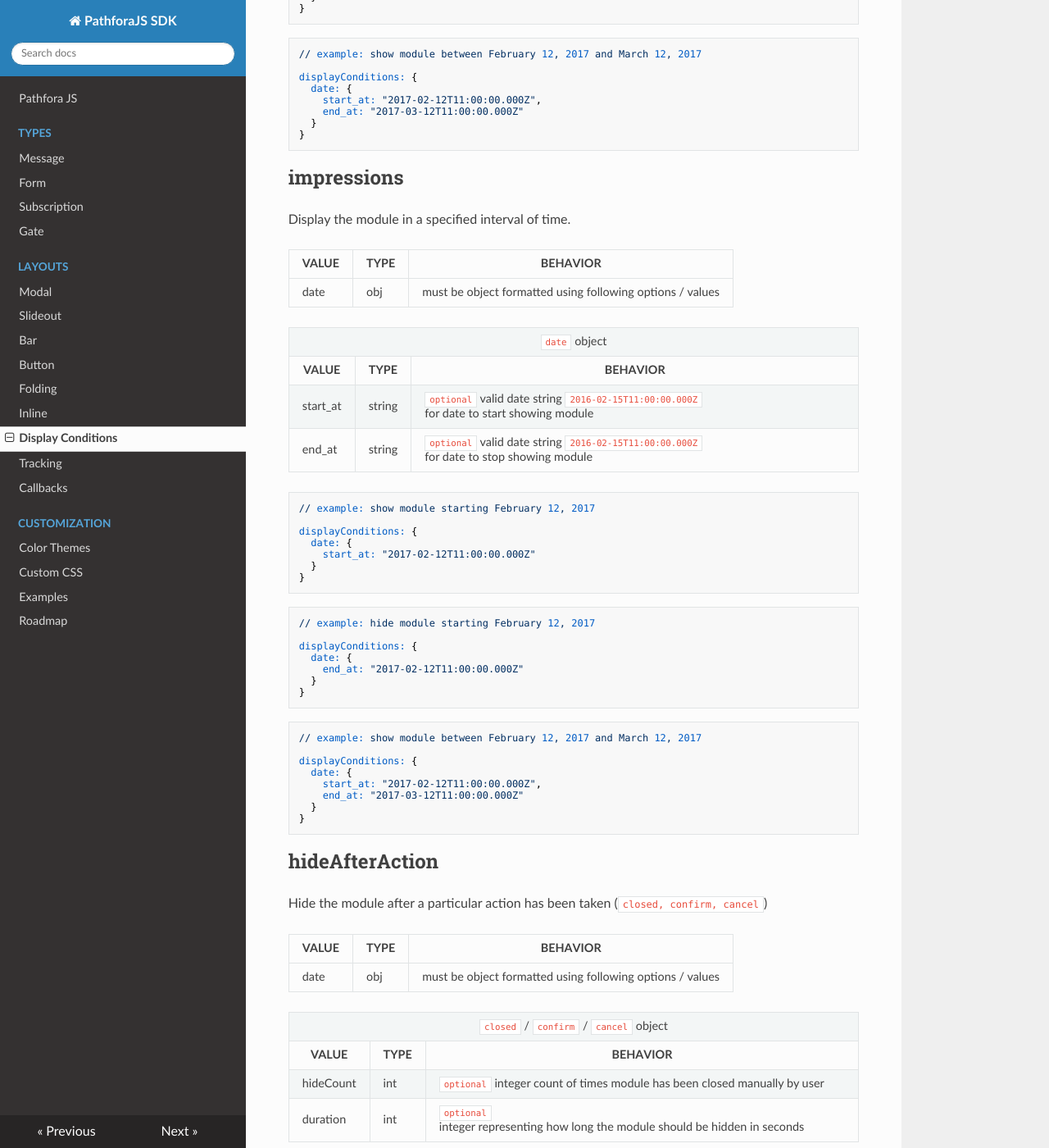
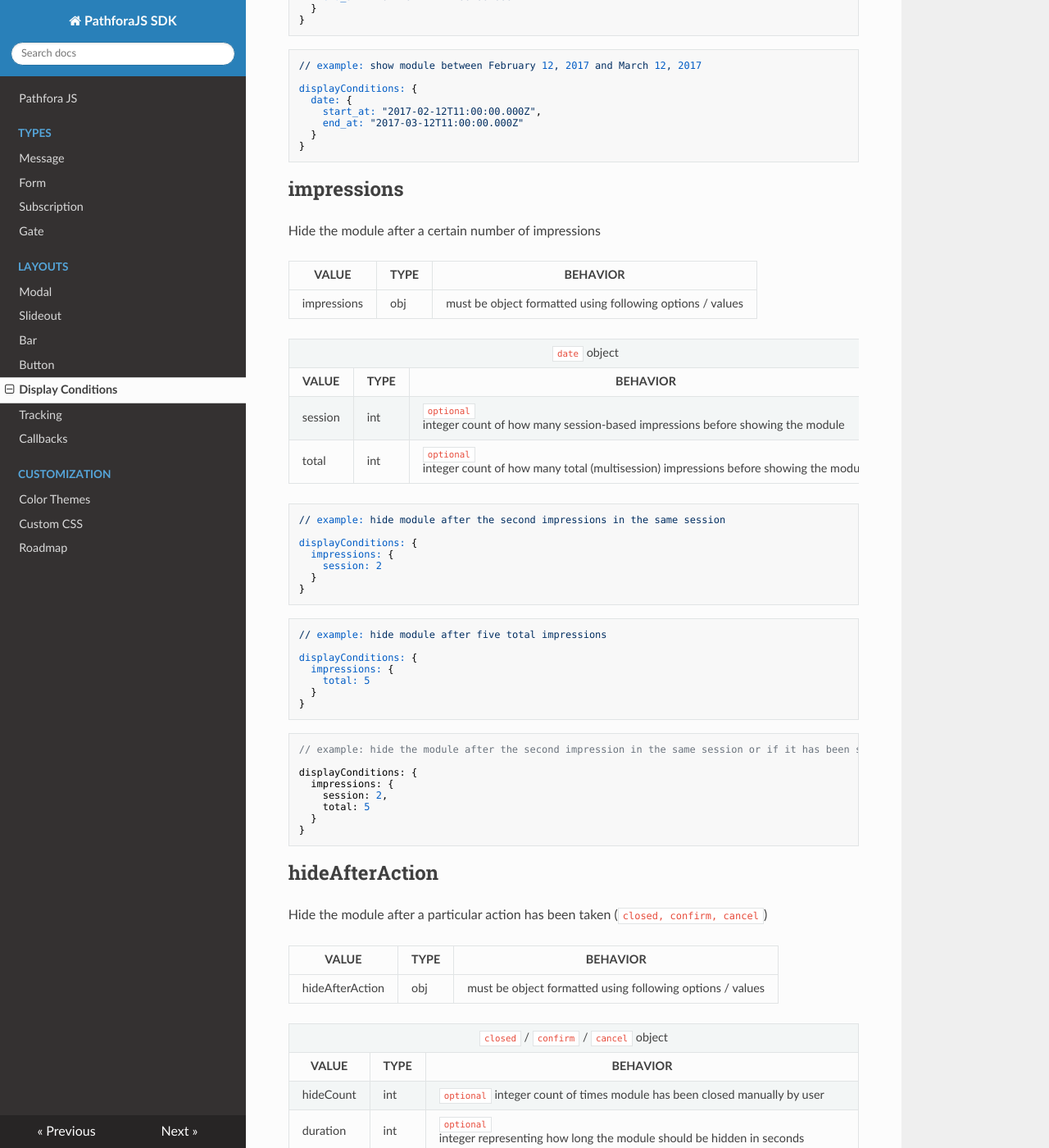
Before and after one commit to lytics/pathforajs, an MkDocs documentation site: the page built from docs/docs/display_conditions.md, in a window 1280 px wide and 1400 px high, scrolled down 2906 px. Shown: the whole window at 82% size. Built offline with MkDocs 1.6.1, drawn with Linux system fonts in a browser that asks for light colours; nearby versions of some CDN libraries; old or Windows-style settings are respelled for this version of MkDocs; some of the changed text lies outside the part shown.

Commit message:
Cleaning and started adding new examples.

````diff
--- a/docs/docs/display_conditions.md
+++ b/docs/docs/display_conditions.md
@@ -90,6 +90,7 @@ Triggers the module when the user visits the page a certain amount of times (tot
 
 ```
 // example: show module after they have visited at least 3 times
+
 displayConditions: {
   pageVisits: 3
 }
@@ -164,7 +165,7 @@ displayConditions: {
 ```
 
 ## impressions
-Display the module in a specified interval of time.
+Hide the module after a certain number of impressions
 
 <table>
 	<tr>
@@ -173,7 +174,7 @@ Display the module in a specified interval of time.
 		<th>BEHAVIOR</th>
 	</tr>
 	<tr>
-		<td>date</td>
+		<td>impressions</td>
 		<td>obj</td>
 		<td>must be object formatted using following options / values</td>
 	</tr>
@@ -189,44 +190,44 @@ Display the module in a specified interval of time.
 		<th>BEHAVIOR</th>
 	</tr>
 	<tr>
-		<td> start_at </td>
-		<td>string</td>
-		<td><code>optional</code> valid date string <code>2016-02-15T11:00:00.000Z</code> for date to start showing module</td>
+		<td> session </td>
+		<td>int</td>
+		<td><code>optional</code> integer count of how many session-based impressions before showing the module</td>
 	</tr>
 	<tr>
-		<td> end_at </td>
-		<td>string</td>
-		<td><code>optional</code> valid date string <code>2016-02-15T11:00:00.000Z</code> for date to stop showing module</td>
+		<td> total </td>
+		<td>int</td>
+		<td><code>optional</code> integer count of how many total (multisession) impressions before showing the module</td>
 	</tr>
 </table>
 
 ```
-// example: show module starting February 12, 2017
+// example: hide module after the second impressions in the same session
 
 displayConditions: {
-  date: {
-  	start_at: "2017-02-12T11:00:00.000Z"
+  impressions: {
+  	session: 2
   }
 }
 ```
 
 ```
-// example: hide module starting February 12, 2017
+// example: hide module after five total impressions
 
 displayConditions: {
-  date: {
-  	end_at: "2017-02-12T11:00:00.000Z"
+  impressions: {
+  	total: 5
   }
 }
 ```
 
 ```
-// example: show module between February 12, 2017 and March 12, 2017
+// example: hide the module after the second impression in the same session or if it has been seen five times ever
 
 displayConditions: {
-  date: {
-  	start_at: "2017-02-12T11:00:00.000Z",
-  	end_at: "2017-03-12T11:00:00.000Z"
+  impressions: {
+  	session: 2,
+  	total: 5
   }
 }
 ```
@@ -242,7 +243,7 @@ Hide the module after a particular action has been taken (`closed, confirm, canc
 		<th>BEHAVIOR</th>
 	</tr>
 	<tr>
-		<td>date</td>
+		<td>hideAfterAction</td>
 		<td>obj</td>
 		<td>must be object formatted using following options / values</td>
 	</tr>
@@ -297,7 +298,7 @@ displayConditions: {
 ```
 
 ```
-// example: hide module for 1 week after manual close
+// example: hide module for 1 week after cancel has been clicked
 
 displayConditions: {
 	hideAfterAction: {
--- a/docs/mkdocs.yml
+++ b/docs/mkdocs.yml
@@ -11,14 +11,11 @@ pages:
     - Slideout: layouts/slideout.md
     - Bar: layouts/bar.md
     - Button: layouts/button.md
-    - Folding: layouts/folding.md
-    - Inline: layouts/inline.md
   - Display Conditions: display_conditions.md
   - Tracking: tracking.md
   - Callbacks: callbacks.md
   - Customization:
     - Color Themes: customization/themes.md
     - Custom CSS: customization/css.md
-  - Examples: examples/usage.md
   - Roadmap: roadmap.md
 theme: readthedocs
````
Also changed, not shown: other parts of docs/docs/display_conditions.md (+2 -2 lines), docs/docs/examples/_bar.html (added, +21 -0 lines), docs/docs/examples/template.hbs (added, +15 -0 lines), docs/docs/examples/types/message/bar.js (added, +8 -0 lines), docs/docs/examples/types/message/button.js (added, +7 -0 lines), docs/docs/examples/types/message/modal.js (added, +8 -0 lines), docs/docs/examples/types/message/slideout.js (added, +8 -0 lines), docs/docs/examples/types/message/slideout.txt (added, +8 -0 lines), docs/docs/examples/usage.md (deleted, +0 -4 lines), docs/docs/layouts/folding.md (deleted, +0 -7 lines), docs/docs/layouts/inline.md (deleted, +0 -1 lines), docs/docs/pre.js (added, +13 -0 lines), docs/docs/types/gate.md (+2 -0 lines), docs/docs/types/message.md (+42 -4 lines), 5 more files.
